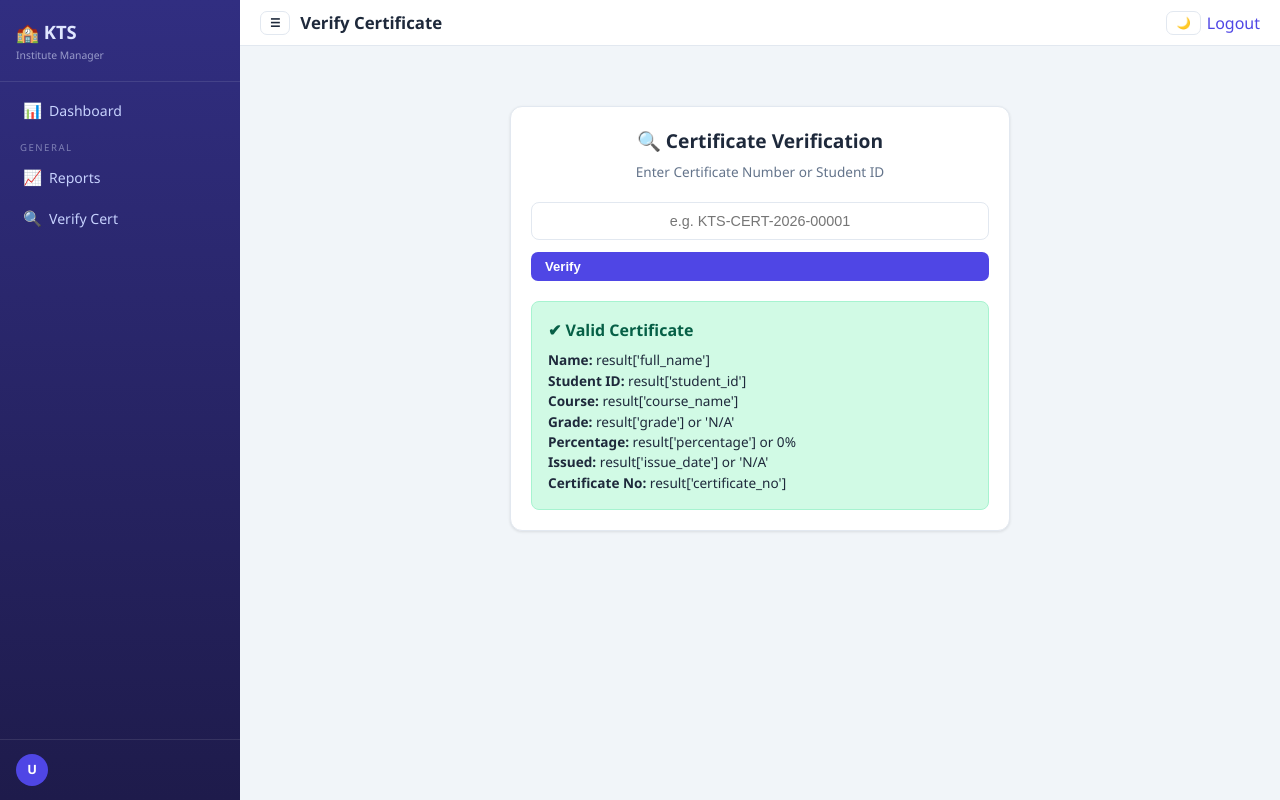
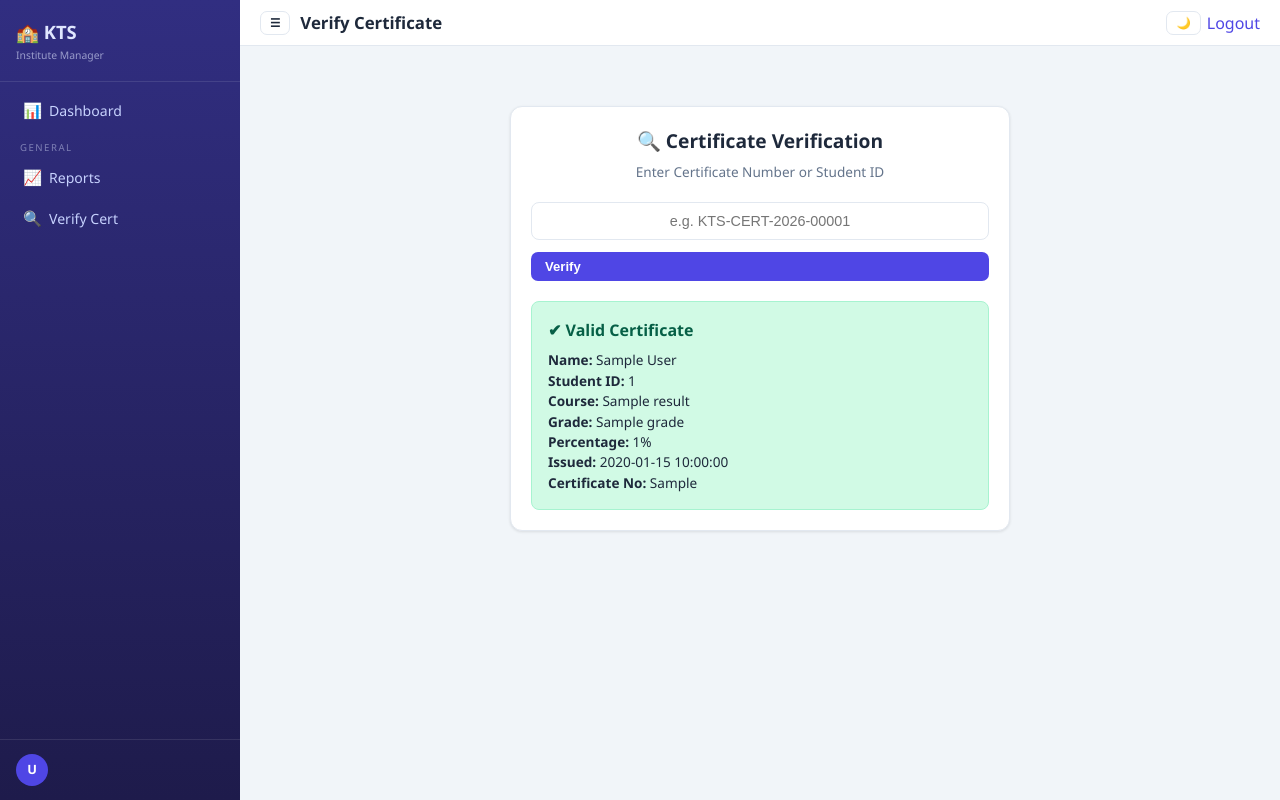
Before and after one commit to nabilkazi2179/KTS-INSTITUTE-MANAGER, a Flask app: template templates/verify_cert.html in a window 1280 px wide. Run offline with Flask 3, Linux system fonts and the light colour scheme; the template is opened without the code that fills it: most values are stand-ins (such as "Sample title", 1, 10 or a date in 2020); some libraries are stand-ins or nearby versions.

Commit message:
Fix: verify_cert.html bare dict-access -> Jinja {{ result.x }} (cert verify portal was blank)

```diff
--- a/templates/verify_cert.html
+++ b/templates/verify_cert.html
@@ -12,13 +12,13 @@
     {% if result %}
     <div style="margin-top:20px;text-align:left;padding:16px;background:#d1fae5;border-radius:8px;border:1px solid #a7f3d0">
       <p style="color:#065f46;font-weight:600;margin-bottom:8px">&#10004; Valid Certificate</p>
-      <p style="font-size:.85rem"><strong>Name:</strong> result['full_name']</p>
-      <p style="font-size:.85rem"><strong>Student ID:</strong> result['student_id']</p>
-      <p style="font-size:.85rem"><strong>Course:</strong> result['course_name']</p>
-      <p style="font-size:.85rem"><strong>Grade:</strong> result['grade'] or 'N/A'</p>
-      <p style="font-size:.85rem"><strong>Percentage:</strong> result['percentage'] or 0%</p>
-      <p style="font-size:.85rem"><strong>Issued:</strong> result['issue_date'] or 'N/A'</p>
-      <p style="font-size:.85rem"><strong>Certificate No:</strong> result['certificate_no']</p>
+      <p style="font-size:.85rem"><strong>Name:</strong> {{ result.full_name }}</p>
+      <p style="font-size:.85rem"><strong>Student ID:</strong> {{ result.student_id }}</p>
+      <p style="font-size:.85rem"><strong>Course:</strong> {{ result.course_name }}</p>
+      <p style="font-size:.85rem"><strong>Grade:</strong> {{ result.grade or 'N/A' }}</p>
+      <p style="font-size:.85rem"><strong>Percentage:</strong> {{ result.percentage or 0 }}%</p>
+      <p style="font-size:.85rem"><strong>Issued:</strong> {{ result.issue_date or 'N/A' }}</p>
+      <p style="font-size:.85rem"><strong>Certificate No:</strong> {{ result.certificate_no }}</p>
     </div>
     {% elif request.method=='POST' %}
     <div style="margin-top:20px;padding:16px;background:#fee2e2;border-radius:8px;border:1px solid #fecaca">
```
